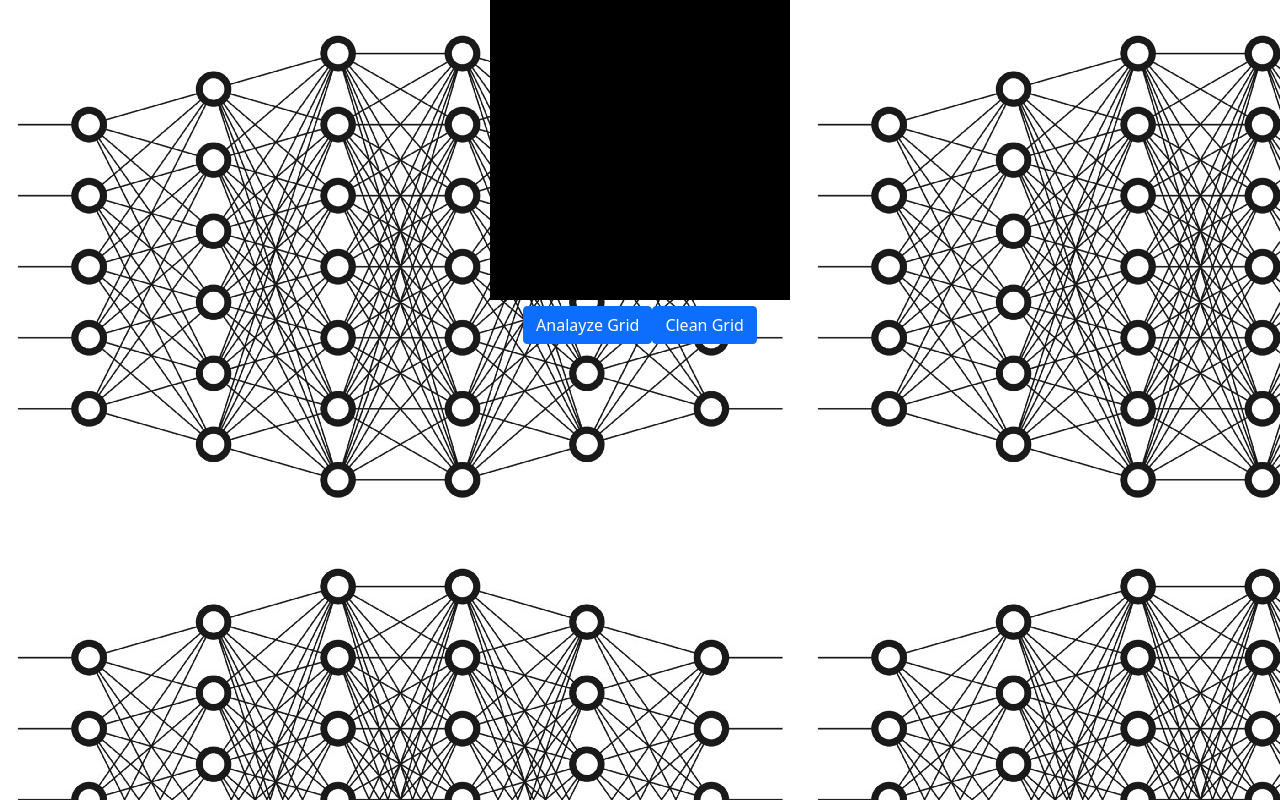
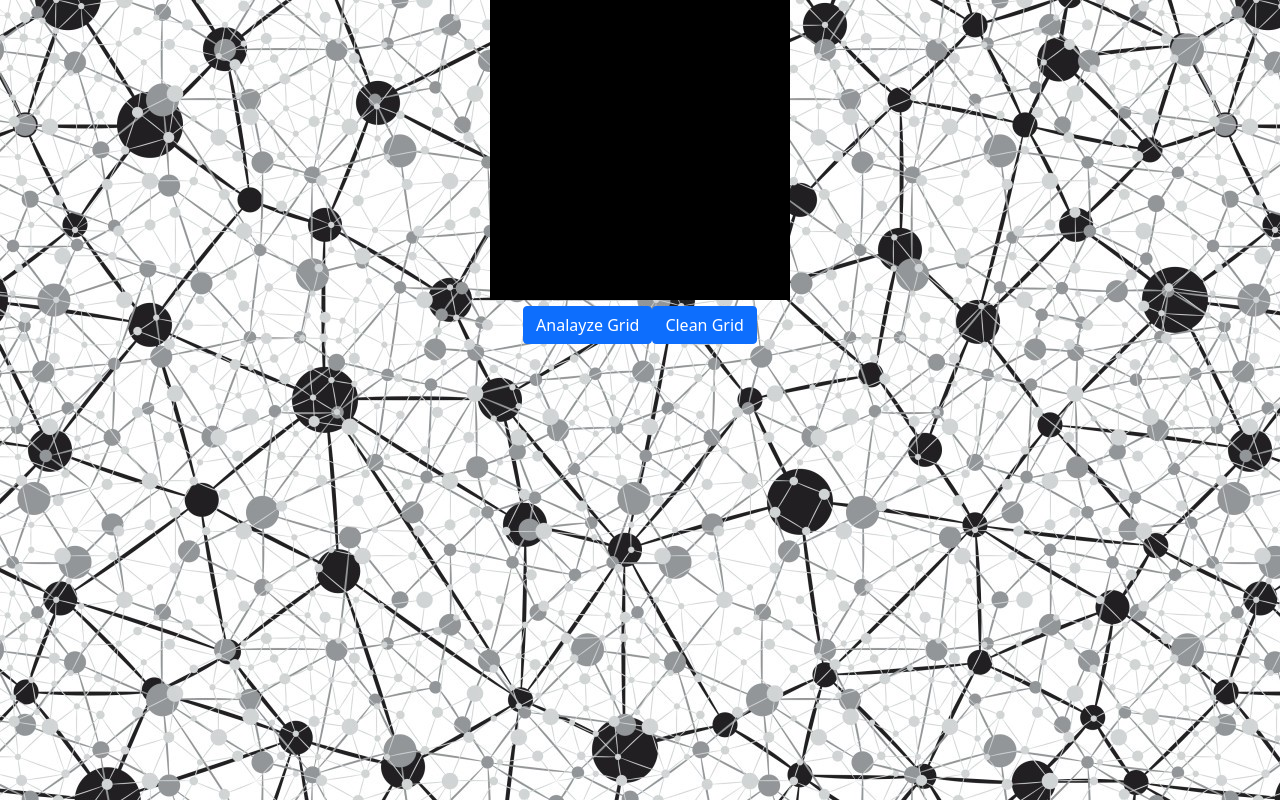
Before and after one commit to amirzaushnizer/Digits-Draw-Classify, a React (Create React App) app: page / in a window 1280 px wide. Built offline with nearby package versions, Linux system fonts and the light colour scheme.

Commit message:
change backgrounf image

```diff
--- a/src/index.css
+++ b/src/index.css
@@ -1,3 +1,3 @@
 body {
-  background-image: url("1_1mpE6fsq5LNxH31xeTWi5w.png");
+  background-image: url("1_XlcUA3qNUs_jUObUJG0ZVQ.png");
 }
```
Also changed, not shown: src/1_1mpE6fsq5LNxH31xeTWi5w.png (deleted), src/1_XlcUA3qNUs_jUObUJG0ZVQ.png (added).
